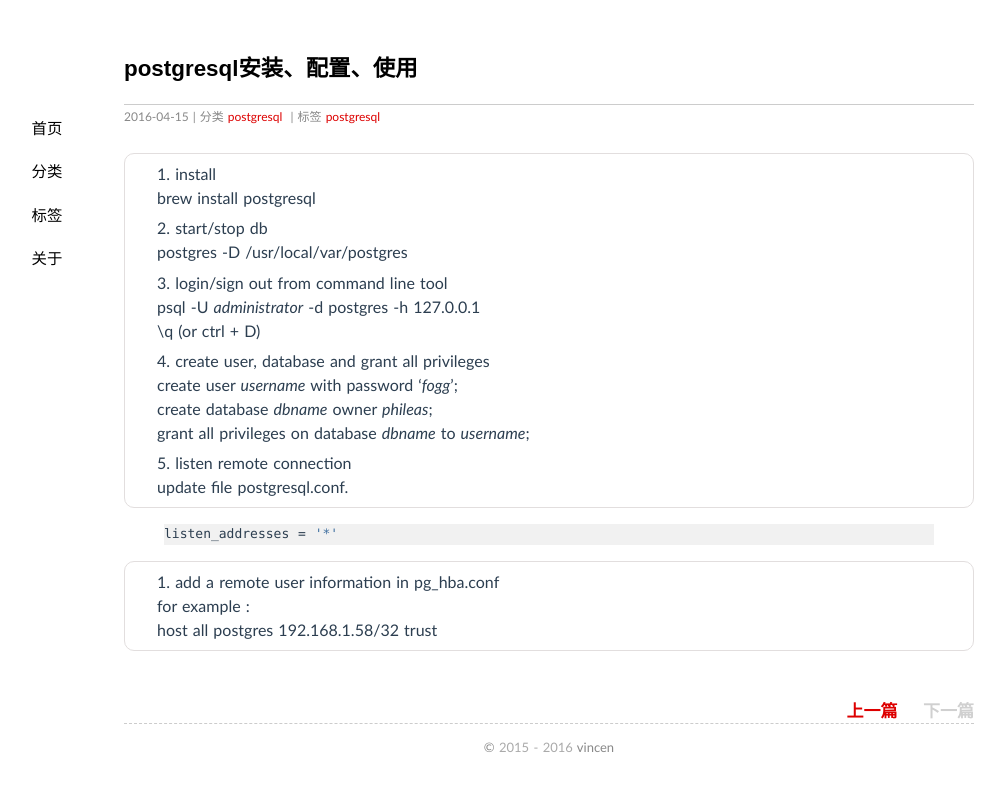
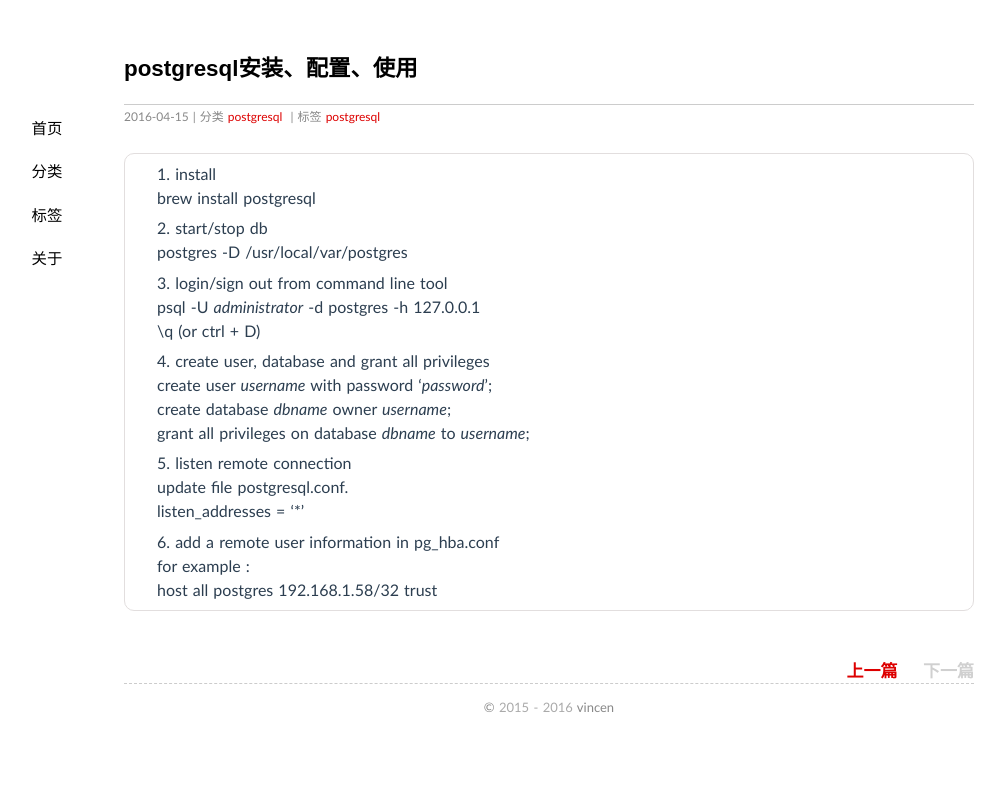
Before and after one commit to vincen/vincen.github.io, a Jekyll site: the page built from _posts/2016-04-15-0009.md, in a window 1280 px wide. Shown: the top 791 px of the page, without its empty margins (91-1096 px from the left). Built offline with Jekyll 4.4.1, drawn with Linux system fonts in a browser that asks for light colours; comment, search, counter and statistics services are not loaded.

Commit message:
update post

```diff
--- a/_posts/2016-04-15-0009.md
+++ b/_posts/2016-04-15-0009.md
@@ -5,21 +5,19 @@
 tags: postgresql
 ---
 1. install
-brew install postgresql
+   brew install postgresql
 2. start/stop db
-postgres -D /usr/local/var/postgres
+   postgres -D /usr/local/var/postgres
 3. login/sign out from command line tool
-psql -U *administrator* -d postgres -h 127.0.0.1
-\q (or ctrl + D)
+   psql -U *administrator* -d postgres -h 127.0.0.1
+   \q (or ctrl + D)
 4. create user, database and grant all privileges
-create user *username* with password '*fogg*';
-create database *dbname* owner *phileas*;
-grant all privileges on database *dbname* to *username*;
+   create user *username* with password '*password*';
+   create database *dbname* owner *username*;
+   grant all privileges on database *dbname* to *username*;
 5. listen remote connection
-update file postgresql.conf.
-{% highlight ini %}
-listen_addresses = '*'
-{% endhighlight %}
+   update file postgresql.conf.
+   listen_addresses = '*'
 6. add a remote user information in pg_hba.conf
-for example :
-host		all		postgres		192.168.1.58/32		trust
+   for example :
+   host	all		postgres		192.168.1.58/32		trust
```
